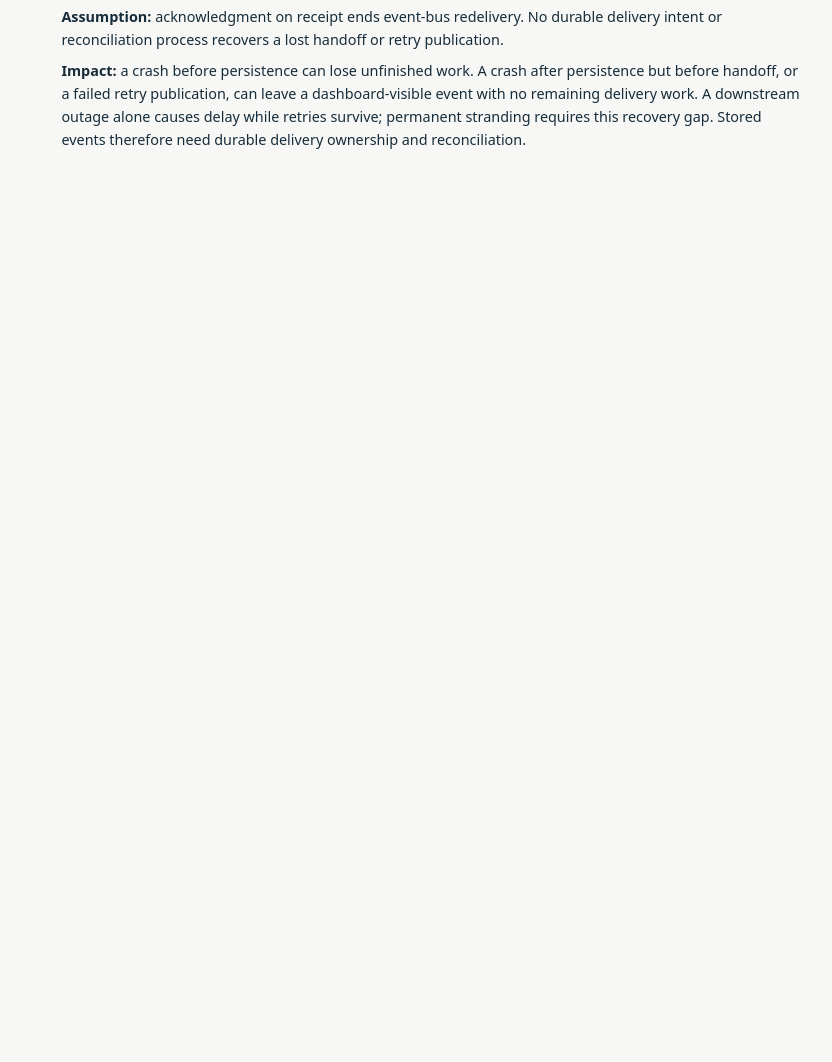
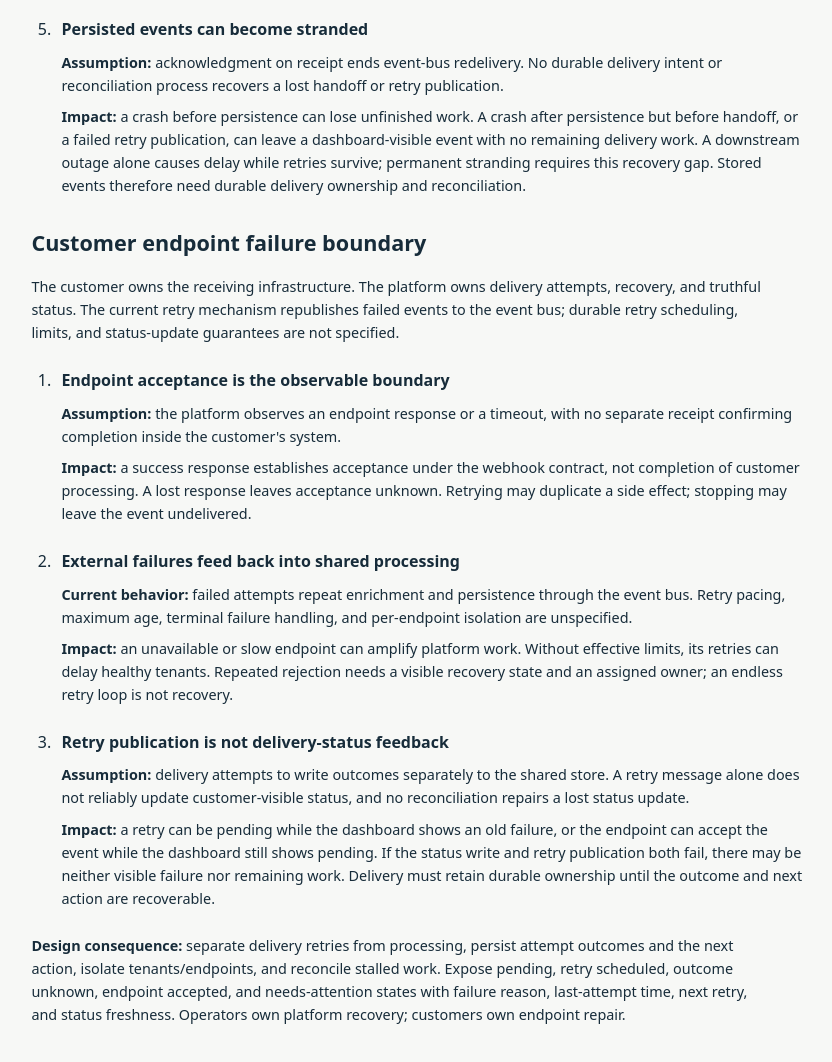
Before and after one commit to danielcg-net/sre-leadership-case-study, a website: page site/index.html in a window 1280 px wide. Shown: the part 1584-2646 px from the top of the page, without its empty margins (255-1087 px from the left). Before the commit the page ends 1791 px from the top, so only its background shows below. Drawn offline with Linux system fonts and the light colour scheme.

Commit message:
sre-106: analyze endpoint failures and delivery feedback

```diff
--- a/site/index.html
+++ b/site/index.html
@@ -28,7 +28,7 @@
       <p>Processing acknowledges on receipt. Every failed delivery returns to the event bus and repeats processing, including enrichment. Slow enrichment and delivery retries can therefore compound the backlog.</p>
       <figure>
         <div class="diagram-frame" role="region" aria-label="Current architecture diagram; scroll to explore" tabindex="0">
-        <img src="diagrams/current-architecture.svg" alt="Current flow assumes enrichment and both storage write acknowledgments precede delivery. Dashboard and API reads are independent. Failed delivery returns to the event bus." width="1000" loading="eager">
+        <img src="diagrams/current-architecture.svg" alt="Current flow assumes enrichment and both storage write acknowledgments precede delivery. Dashboard and API reads are independent. Failed delivery returns to the event bus; a separate assumed status-update path feeds customer-visible status." width="1000" loading="eager">
         </div>
         <figcaption>Amber marks the acknowledgment and retry boundaries to examine. <a href="diagrams/current-architecture.svg">Open full diagram</a> · <a href="diagrams/current-architecture.mmd">Mermaid source</a></figcaption>
       </figure>
@@ -47,7 +47,7 @@
           </li>
           <li>
             <h3>Dashboard/API reads are independent of delivery</h3>
-            <p><strong>Assumption:</strong> the dashboard and API read stored event and delivery status on demand; processing does not wait for a UI refresh or API read. Delivery outcomes are recorded separately after attempts.</p>
+            <p><strong>Assumption:</strong> the dashboard and API read stored event and delivery status on demand; processing does not wait for a UI refresh or API read. Some delivery-status reporting exists, as the scenario requires. We assume outcome updates are separate from attempts and retry publication, with no guaranteed atomic commit across them.</p>
             <p><strong>Impact:</strong> dashboard/API serving is not another delivery gate. An event can appear before delivery succeeds; index refresh delays or failed status writes can leave its displayed state stale. Shared storage load can still degrade reads. Visibility is not proof of delivery.</p>
           </li>
           <li>
@@ -62,6 +62,28 @@
           </li>
         </ol>
       </div>
+      <div class="assumptions" aria-labelledby="endpoint-failures-title">
+        <h2 id="endpoint-failures-title">Customer endpoint failure boundary</h2>
+        <p>The customer owns the receiving infrastructure. The platform owns delivery attempts, recovery, and truthful status. The current retry mechanism republishes failed events to the event bus; durable retry scheduling, limits, and status-update guarantees are not specified.</p>
+        <ol>
+          <li>
+            <h3>Endpoint acceptance is the observable boundary</h3>
+            <p><strong>Assumption:</strong> the platform observes an endpoint response or a timeout, with no separate receipt confirming completion inside the customer's system.</p>
+            <p><strong>Impact:</strong> a success response establishes acceptance under the webhook contract, not completion of customer processing. A lost response leaves acceptance unknown. Retrying may duplicate a side effect; stopping may leave the event undelivered.</p>
+          </li>
+          <li>
+            <h3>External failures feed back into shared processing</h3>
+            <p><strong>Current behavior:</strong> failed attempts repeat enrichment and persistence through the event bus. Retry pacing, maximum age, terminal failure handling, and per-endpoint isolation are unspecified.</p>
+            <p><strong>Impact:</strong> an unavailable or slow endpoint can amplify platform work. Without effective limits, its retries can delay healthy tenants. Repeated rejection needs a visible recovery state and an assigned owner; an endless retry loop is not recovery.</p>
+          </li>
+          <li>
+            <h3>Retry publication is not delivery-status feedback</h3>
+            <p><strong>Assumption:</strong> delivery attempts to write outcomes separately to the shared store. A retry message alone does not reliably update customer-visible status, and no reconciliation repairs a lost status update.</p>
+            <p><strong>Impact:</strong> a retry can be pending while the dashboard shows an old failure, or the endpoint can accept the event while the dashboard still shows pending. If the status write and retry publication both fail, there may be neither visible failure nor remaining work. Delivery must retain durable ownership until the outcome and next action are recoverable.</p>
+          </li>
+        </ol>
+        <p><strong>Design consequence:</strong> separate delivery retries from processing, persist attempt outcomes and the next action, isolate tenants/endpoints, and reconcile stalled work. Expose pending, retry scheduled, outcome unknown, endpoint accepted, and needs-attention states with failure reason, last-attempt time, next retry, and status freshness. Operators own platform recovery; customers own endpoint repair.</p>
+      </div>
     </section>
     </main>
   </div>
```
Also changed, not shown: site/proposed.html (+1 -0 lines), 1 other file.
